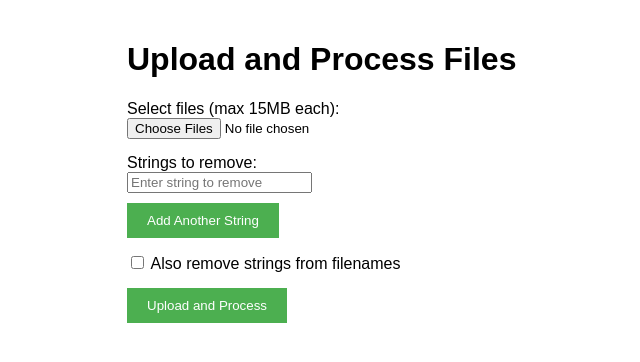
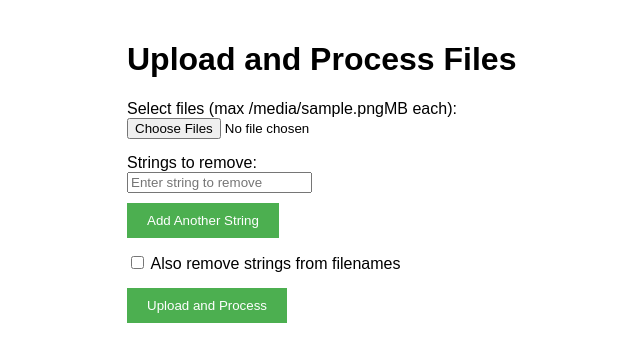
Before and after one commit to andreyst/FileCleaner, a Flask app: template templates/upload.html in a window 1280 px wide. Shown: the top 362 px of the page, without its empty margins (113-753 px from the left). Run offline with Flask 3, Linux system fonts and the light colour scheme; the template is opened without the code that fills it: most values are stand-ins (such as "Sample title", 1, 10 or a date in 2020).

Commit message:
feat: Parametrize file size limit across app and templates

```diff
--- a/templates/upload.html
+++ b/templates/upload.html
@@ -1,7 +1,7 @@
 <!DOCTYPE html>
 <html>
 <head>
-    <title>File Upload and Process</title>
+    <title>File Upload and Process (Max {{ max_file_size_mb }}MB)</title>
     <style>
         body {
             font-family: Arial, sans-serif;
@@ -31,7 +31,7 @@
     <h1>Upload and Process Files</h1>
     <form method="POST" enctype="multipart/form-data">
         <div class="form-group">
-            <label>Select files (max 15MB each):</label><br>
+            <label>Select files (max {{ max_file_size_mb }}MB each):</label><br>
             <input type="file" name="files" multiple required>
         </div>
 
```
